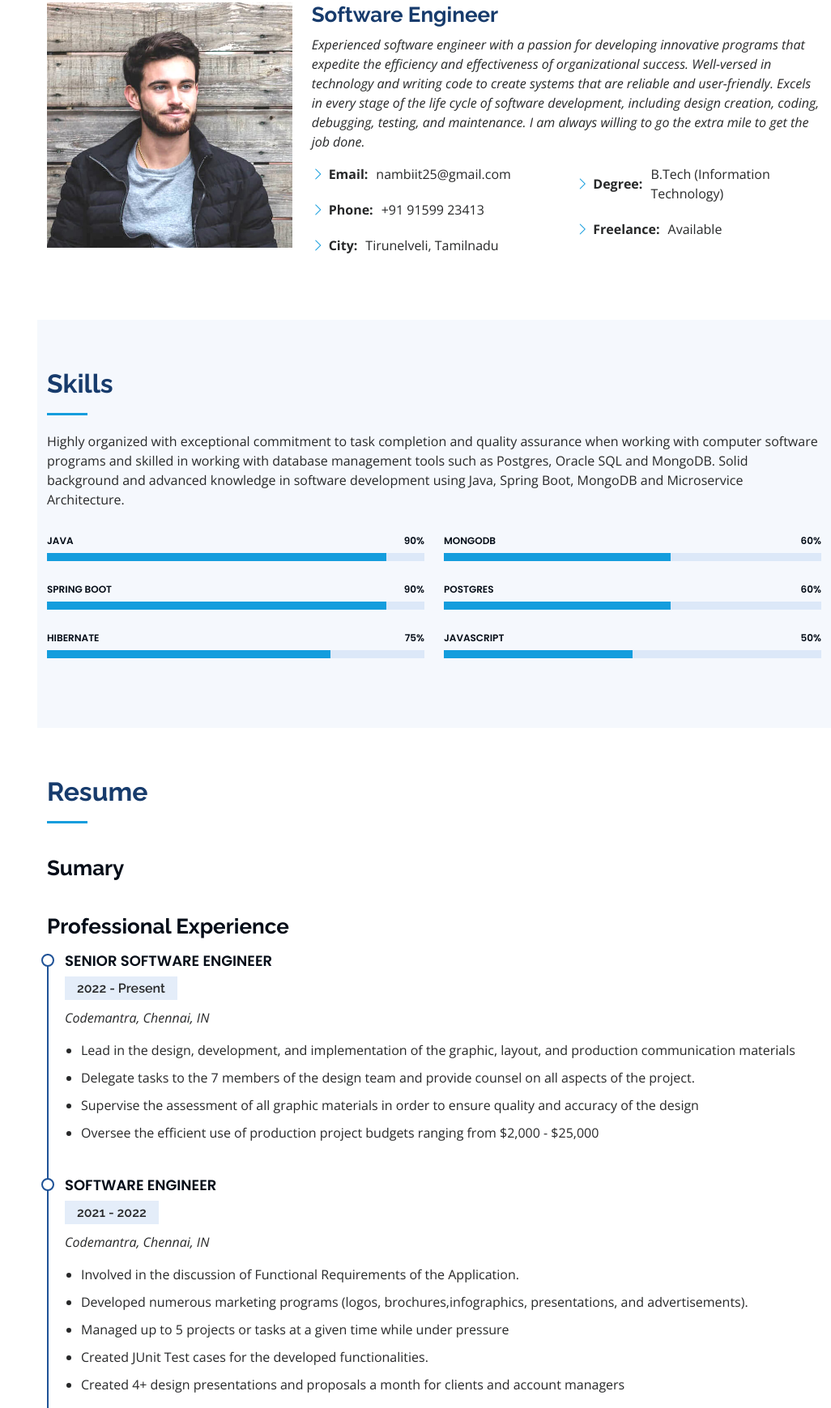
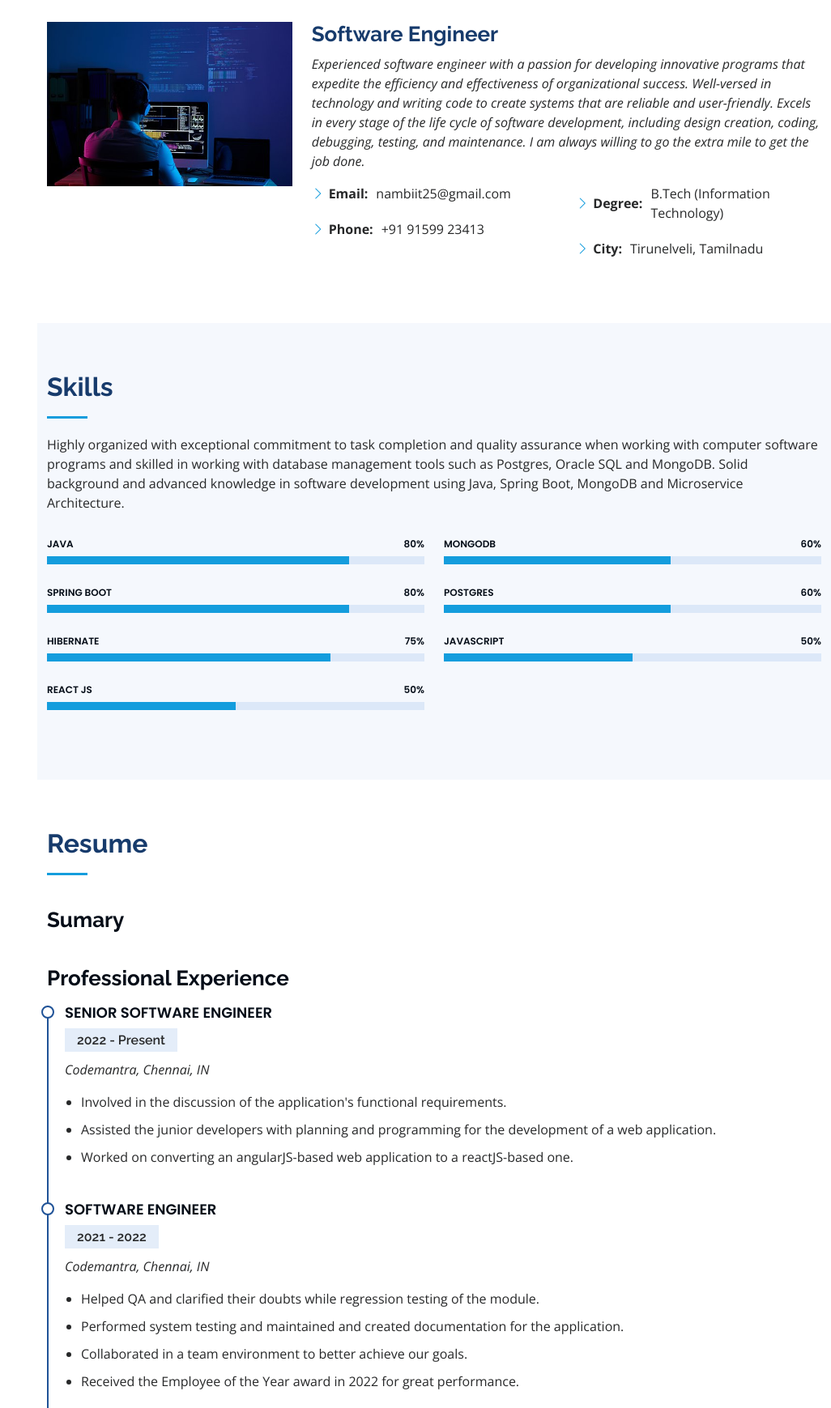
Before and after one commit to nambi1995/portfolio, a plain HTML site: page index.html in a window 1280 px wide. Shown: the part 1061-2800 px from the top of the page at 81% size, without its empty margins (254-1280 px from the left). Drawn offline with nearby package versions, Linux system fonts and the light colour scheme.

Commit message:
Updated the assets

```diff
--- a/assets/css/style.css
+++ b/assets/css/style.css
@@ -228,7 +228,8 @@ h6 {
 #hero {
   width: 100%;
   height: 100vh;
-  background: url("../img/hero-bg.jpg") top center;
+  /* background: url("../img/hero-bg.jpg") top center; */
+  background: url("../img/bg-001.jpg") top center;
   background-size: cover;
 }
 
--- a/index.html
+++ b/index.html
@@ -10,7 +10,7 @@
   <meta content="" name="keywords">
 
   <!-- Favicons -->
-  <link href="assets/img/favicon.png" rel="icon">
+  <link href="assets/img/code_icon.png" rel="icon">
   <link href="assets/img/apple-touch-icon.png" rel="apple-touch-icon">
 
   <!-- Google Fonts -->
@@ -45,7 +45,7 @@
     <div class="d-flex flex-column">
 
       <div class="profile">
-        <img src="assets/img/profile-img.jpg" alt="" class="img-fluid rounded-circle">
+        <img src="assets/img/typing.gif" alt="" class="img-fluid rounded-circle">
         <h1 class="text-light"><a href="index.html">Nambi Rajan P</a></h1>
         <div class="social-links mt-3 text-center">
           <a href="#" target="_blank" class="twitter"><i class="bx bxl-twitter"></i></a>
@@ -72,7 +72,7 @@
   <section id="hero" class="d-flex flex-column justify-content-center align-items-center">
     <div class="hero-container" data-aos="fade-in">
       <h1>Nambi Rajan P</h1>
-      <p>I'm a <span class="typed" data-typed-items="Software Engineer"></span></p>
+      <p><span class="typed" data-typed-items="Senior Software Engineer"></span></p>
     </div>
   </section><!-- End Hero -->
 
@@ -85,7 +85,7 @@
         <div class="section-title">
           <h2>About</h2>
           <p>
-            I am a Java developer with more than 5 years of experience. I have worked on various projects, most notably on the
+            Highly experienced and skilled Senior Software Engineer with over 5 years of experience in developing web applications. I have worked on various projects, most notably on the
             development side. I am a proficient Java programmer and have a good understanding of both front-end and back-end development.
             I am also well-versed in the use of various Java frameworks, such as Spring and Hibernate.
             Something that I love about software development is the opportunity to work with people from a wide range of disciplines.
@@ -95,7 +95,7 @@
 
         <div class="row">
           <div class="col-lg-4" data-aos="fade-right">
-            <img src="assets/img/profile-img.jpg" class="img-fluid" alt="">
+            <img src="assets/img/software-developer.jpg" class="img-fluid" alt="">
           </div>
           <div class="col-lg-8 pt-4 pt-lg-0 content" data-aos="fade-left">
             <h3>Software Engineer</h3>
@@ -110,15 +110,15 @@
                   <!-- <li><i class="bi bi-chevron-right"></i> <strong>Website:</strong> <span>www.example.com</span></li> -->
                   <li><i class="bi bi-chevron-right"></i> <strong>Email:</strong> <span>nambiit25@gmail.com</span></li>
                   <li><i class="bi bi-chevron-right"></i> <strong>Phone:</strong> <span>+91 91599 23413</span></li>
-                  <li><i class="bi bi-chevron-right"></i> <strong>City:</strong> <span>Tirunelveli, Tamilnadu</span></li>
+
                 </ul>
               </div>
               <div class="col-lg-6">
                 <ul>
                   <!-- <li><i class="bi bi-chevron-right"></i> <strong>Age:</strong> <span>30</span></li> -->
                   <li><i class="bi bi-chevron-right"></i> <strong>Degree:</strong> <span>B.Tech (Information Technology)</span></li>
-
-                  <li><i class="bi bi-chevron-right"></i> <strong>Freelance:</strong> <span>Available</span></li>
+                  <li><i class="bi bi-chevron-right"></i> <strong>City:</strong> <span>Tirunelveli, Tamilnadu</span></li>
+                  <!-- <li><i class="bi bi-chevron-right"></i> <strong>Freelance:</strong> <span>Available</span></li> -->
                 </ul>
               </div>
             </div>
@@ -198,16 +198,16 @@
           <div class="col-lg-6" data-aos="fade-up">
 
             <div class="progress">
-              <span class="skill">Java <i class="val">90%</i></span>
+              <span class="skill">Java <i class="val">80%</i></span>
               <div class="progress-bar-wrap">
-                <div class="progress-bar" role="progressbar" aria-valuenow="90" aria-valuemin="0" aria-valuemax="100"></div>
+                <div class="progress-bar" role="progressbar" aria-valuenow="80" aria-valuemin="0" aria-valuemax="100"></div>
               </div>
             </div>
 
             <div class="progress">
-              <span class="skill">Spring Boot <i class="val">90%</i></span>
+              <span class="skill">Spring Boot <i class="val">80%</i></span>
               <div class="progress-bar-wrap">
-                <div class="progress-bar" role="progressbar" aria-valuenow="90" aria-valuemin="0" aria-valuemax="100"></div>
+                <div class="progress-bar" role="progressbar" aria-valuenow="80" aria-valuemin="0" aria-valuemax="100"></div>
               </div>
             </div>
 
@@ -215,6 +215,12 @@
               <span class="skill">Hibernate <i class="val">75%</i></span>
               <div class="progress-bar-wrap">
                 <div class="progress-bar" role="progressbar" aria-valuenow="75" aria-valuemin="0" aria-valuemax="100"></div>
+              </div>
+            </div>
+            <div class="progress">
+              <span class="skill">React JS <i class="val">50%</i></span>
+              <div class="progress-bar-wrap">
+                <div class="progress-bar" role="progressbar" aria-valuenow="50" aria-valuemin="0" aria-valuemax="100"></div>
               </div>
             </div>
 
@@ -298,10 +304,9 @@
               <h5>2022 - Present</h5>
               <p><em>Codemantra, Chennai, IN </em></p>
               <ul>
-                <li>Lead in the design, development, and implementation of the graphic, layout, and production communication materials</li>
-                <li>Delegate tasks to the 7 members of the design team and provide counsel on all aspects of the project. </li>
-                <li>Supervise the assessment of all graphic materials in order to ensure quality and accuracy of the design</li>
-                <li>Oversee the efficient use of production project budgets ranging from $2,000 - $25,000</li>
+                <li>Involved in the discussion of the application's functional requirements.</li>
+                <li>Assisted the junior developers with planning and programming for the development of a web application.</li>
+                <li>Worked on converting an angularJS-based web application to a reactJS-based one.</li>
               </ul>
             </div>
             <div class="resume-item">
@@ -309,11 +314,10 @@
               <h5>2021 - 2022</h5>
               <p><em>Codemantra, Chennai, IN</em></p>
               <ul>
-                <li>Involved in the discussion of Functional Requirements of the Application.</li>
-                <li>Developed numerous marketing programs (logos, brochures,infographics, presentations, and advertisements).</li>
-                <li>Managed up to 5 projects or tasks at a given time while under pressure</li>
-                <li>Created JUnit Test cases for the developed functionalities.</li>
-                <li>Created 4+ design presentations and proposals a month for clients and account managers</li>
+                <li>Helped QA and clarified their doubts while regression testing of the module.</li>
+                <li>Performed system testing and maintained and created documentation for the application.</li>
+                <li>Collaborated in a team environment to better achieve our goals.</li>
+                <li>Received the Employee of the Year award in 2022 for great performance.</li>
               </ul>
             </div>
             <div class="resume-item">
@@ -321,10 +325,10 @@
               <h5>2019 - 2021</h5>
               <p><em>SYSVEDA Information Technology Pvt.Ltd, Chennai, IN</em></p>
               <ul>
-                <li>Designed and developed web application using J2EE technology .</li>
                 <li>Prepared technical documentation explaining system design in depth as well as introduce the product to a new developers.</li>
                 <li>Helped QA and clarified their doubts while regression testing of the module.</li>
                 <li>Performed system testing and maintained and created documentation for the application.</li>
+                <li>Collaborated in a team environment to better achieve our goals.</li>
               </ul>
             </div>
             <div class="resume-item">
@@ -336,7 +340,6 @@
                 <li>Assisted with application maintenance and development using Java, Springboot and hibernate.</li>
                 <li>Facilitated on CRUD API development and GUI Screens for user master.</li>
                 <li>Resolving the defects and bugs raised by testing team.</li>
-                <li>Collaborated in a team environment to better achieve our goals.</li>
               </ul>
             </div>
             <h3 class="resume-title">Education</h3>
@@ -344,13 +347,13 @@
               <h4>B.Tech (Information Technology) </h4>
               <h5>2011 - 2015</h5>
               <p><em>National College of Engineering, Maruthakulam, Tirunelveli</em></p>
-              <p>Qui deserunt veniam. Et sed aliquam labore tempore sed quisquam iusto autem sit. Ea vero voluptatum qui ut dignissimos deleniti nerada porti sand markend</p>
+              <p>I developed a solid foundation in computer science during my undergraduate studies, covering programming, data structures, and software engineering.</p>
             </div>
             <div class="resume-item">
               <h4>HSC</h4>
               <h5>2009 - 2011</h5>
               <p><em>Govt. Boys Higher Secondary School - Eruvadi</em></p>
-              <p>Qui deserunt veniam. Et sed aliquam labore tempore sed quisquam iusto autem sit. Ea vero voluptatum qui ut dignissimos deleniti nerada porti sand markend</p>
+              <p></p>
             </div>
           </div>
         </div>
```
Also changed, not shown: assets/img/code_icon.png (added), assets/img/software-developer.jpg (added), assets/img/typing.gif (added), 1 other file.
